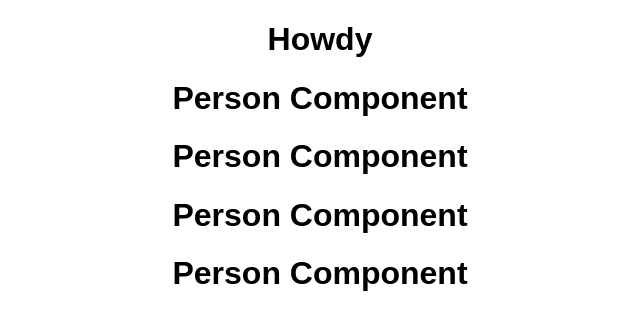
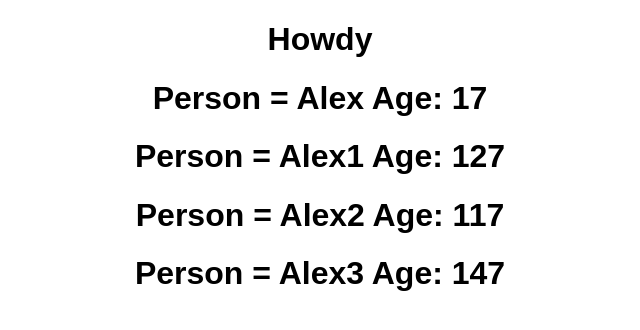
Before and after one commit to alexr101/react-course, a React (Create React App) app: page / in a window 1280 px wide. Shown: the top 330 px of the page, without its empty margins (320-960 px from the left). Built offline with nearby package versions, Linux system fonts and the light colour scheme.

Commit message:
add props to functional component constructor

```diff
--- a/src/App.js
+++ b/src/App.js
@@ -8,10 +8,10 @@ class App extends Component {
     return (
       <div className="App">
         <h1>Howdy</h1>
-        <Person/>
-        <Person/>
-        <Person/>
-        <Person/>
+        <Person name="Alex" age="17"/>
+        <Person name="Alex1" age="127"/>
+        <Person name="Alex2" age="117"/>
+        <Person name="Alex3" age="147"/>
       </div>
     );
   }
--- a/src/Components/Person/Person.js
+++ b/src/Components/Person/Person.js
@@ -1,8 +1,8 @@
 import React from 'react';
 
-const person = () => {
+const person = (props) => {
   return  <div>
-            <h1>Person Component</h1>
+            <h1>Person = {props.name} Age: {props.age}</h1>
           </div>
 };
 
```
